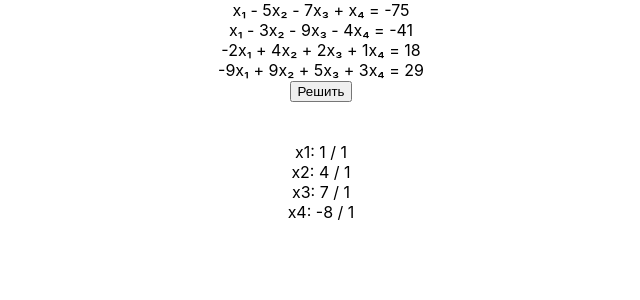
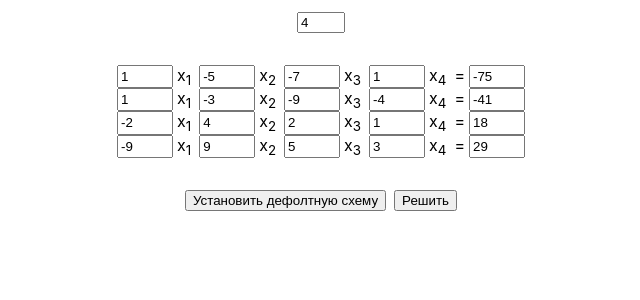
Before and after one commit to Fadinv/rudn_gaussian_elimination, a React (Create React App) app: page / in a window 1280 px wide. Shown: the top 300 px of the page, without its empty margins (319-959 px from the left). Built offline with nearby package versions, Linux system fonts and the light colour scheme.

Commit message:
saved progress

```diff
--- a/src/Components/GaussPage.tsx
+++ b/src/Components/GaussPage.tsx
@@ -19,13 +19,27 @@ export const GaussPage = () => {
 
 	const [schemeLength, setSchemeLength] = useState(4);
 
-	const [scheme, setScheme] = useState(
-		{
-			row1: [1, -5, -7, 1, -75].map((n) => new NumEntity({numerator: n, denominator: 1})),
-			row2: [1, -3, -9, -4, -41].map((n) => new NumEntity({numerator: n, denominator: 1})),
-			row3: [-2, 4, 2, 1, 18].map((n) => new NumEntity({numerator: n, denominator: 1})),
-			row4: [-9, 9, 5, 3, 29].map((n) => new NumEntity({numerator: n, denominator: 1})),
-		},
+	const setDefaultScheme = () => {
+		setSchemeLength(4);
+		window.setTimeout(() => {
+			setScheme(
+				[
+					[1, -5, -7, 1, -75].map((n) => new NumEntity({numerator: n, denominator: 1})),
+					[1, -3, -9, -4, -41].map((n) => new NumEntity({numerator: n, denominator: 1})),
+					[-2, 4, 2, 1, 18].map((n) => new NumEntity({numerator: n, denominator: 1})),
+					[-9, 9, 5, 3, 29].map((n) => new NumEntity({numerator: n, denominator: 1})),
+				]
+			);
+		});
+	};
+
+	const [scheme, setScheme] = useState<Row[]>(
+		[
+			[1, -5, -7, 1, -75].map((n) => new NumEntity({numerator: n, denominator: 1})),
+			[1, -3, -9, -4, -41].map((n) => new NumEntity({numerator: n, denominator: 1})),
+			[-2, 4, 2, 1, 18].map((n) => new NumEntity({numerator: n, denominator: 1})),
+			[-9, 9, 5, 3, 29].map((n) => new NumEntity({numerator: n, denominator: 1})),
+		]
 	);
 	let processes = false;
 
@@ -54,7 +68,23 @@ export const GaussPage = () => {
 	};
 
 	useEffect(() => {
-		!processes && doProcess();
+		setScheme(prev => {
+			const newScheme = [];
+			for (let i = 0; i <= schemeLength - 1; i++) {
+				const row: Row = [];
+				for (let j = 0; j <= schemeLength; j++) {
+					row.push(new NumEntity({numerator: 0, denominator: 1, isEmpty: true}));
+				}
+				newScheme.push(row);
+			}
+
+			return newScheme;
+		});
+	}, [schemeLength]);
+
+	useEffect(() => {
+		// !processes && doProcess();
+		setDefaultScheme();
 	}, []);
 
 	const checkXFromRow = (row: Row) => {
@@ -70,11 +100,7 @@ export const GaussPage = () => {
 			}
 		}
 
-		const filteredArr = resultsArr.filter((el, index) => {
-			return !result?.[index] && el.numerator;
-		});
-
-		// console.log('filteredArr -> ', filteredArr);
+		const filteredArr = resultsArr.filter((el, index) => !result?.[index] && el.numerator);
 
 		if (!rowResult) return;
 		if (resultsArr.filter((el, index) => el.numerator).length === 1) {
@@ -90,10 +116,8 @@ export const GaussPage = () => {
 				if (current.numerator && result?.[currentIndex]) return prev.plus(current.multiplication(result?.[currentIndex]));
 				else return prev;
 			});
-			// console.log('resultEntity', resultEntity);
 			setResult((prev) => {
 				const newResult = prev ? [...prev] : [];
-				// console.log('1231231', newResult[index], index);
 				newResult[index] = rowResult!.minus(resultEntity)!.division(resultsArr[index]);
 				return newResult;
 			});
@@ -102,53 +126,98 @@ export const GaussPage = () => {
 
 	const doProcess = () => {
 		processes = true;
-		const [row1, row2] = simplifyRowsNew(scheme.row1, scheme.row2);
-		const [, row3] = simplifyRowsNew(row1, scheme.row3);
-		const [, row4] = simplifyRowsNew(row1, scheme.row4);
-		const [row22, row33] = simplifyRowsNew(row2, row3);
-		const [, row44] = simplifyRowsNew(row2, row4);
-		const [row333, row444] = simplifyRowsNew(row33, row44, true);
+		const simplifiedRows: Row[] = [...scheme];
 
-		checkXFromRow(row444);
-		checkXFromRow(row333);
-		checkXFromRow(row22);
-		checkXFromRow(row1);
-		// console.log('RESULT', result);
+		let i = 0;
+		while (i <= schemeLength - 1) {
+			for (let j = i; j <= schemeLength - 2; j++) {
+				const [newRow1, newRow2] = simplifyRowsNew(simplifiedRows[i], simplifiedRows[j + 1]);
+				simplifiedRows[i] = newRow1;
+				simplifiedRows[j + 1] = newRow2;
+			}
+			i++;
+		}
+
+		simplifiedRows.reverse().forEach(checkXFromRow);
+
 		setFinallyResult(result);
-		console.log(row1, row2, row3, row4);
-		console.log(row22, row33, row44);
-		console.log(row333, row444);
 	};
 
 	const renderRows = () => {
-		const rows: JSX.Element[] = [];
+		const rows: React.ReactNode[] = [];
+		scheme.forEach((r, rowIndex) => {
+			const rowInnerElements: React.ReactNode[] = [];
+			r.map((el, index) => {
+				if (index === r.length - 1) {
+					rowInnerElements.push(
+						<span key={'last_' + index} style={{display: 'flex', gap: 4}}>
+							=
+						<input style={{width: 48}} type={'number'} value={el.isEmpty ? '' : el.numerator / el.denominator} onChange={e => {
+							if (!e.target.value) {
+								setScheme((prev) => {
+									const newScheme = [...prev];
+									newScheme[rowIndex][index] = new NumEntity({isEmpty: true, numerator: 0, denominator: 1});
+									return newScheme;
+								});
+							}
+							if ((+e.target.value).toFixed() === e.target.value) {
+								setScheme((prev) => {
+									const newScheme = [...prev];
+									newScheme[rowIndex][index] = new NumEntity({numerator: e.target.value ? +e.target.value : 0, denominator: 1});
+									return newScheme;
+								});
+							}
+						}}/>
+					</span>
+					);
+				} else {
+					rowInnerElements.push(
+						<span key={'x_' + index} style={{display: 'flex', gap: 4}}>
+						<input style={{width: 48}} type={'number'} value={el.isEmpty ? '' : el.numerator / el.denominator} onChange={e => {
+							if (!e.target.value) {
+								setScheme((prev) => {
+									const newScheme = [...prev];
+									newScheme[rowIndex][index] = new NumEntity({isEmpty: true, numerator: 0, denominator: 1});
+									return newScheme;
+								});
+							}
+							if ((+e.target.value).toFixed() === e.target.value) {
+								setScheme((prev) => {
+									const newScheme = [...prev];
+									newScheme[rowIndex][index] = new NumEntity({numerator: e.target.value ? +e.target.value : 0, denominator: 1});
+									return newScheme;
+								});
+							}
+						}}/>
+						<span>x<sub>{index + 1}</sub></span>
+					</span>
+					);
+				}
+			});
+			rows.push(<div key={'row_' + rowIndex} style={{display: 'flex', gap: 8, margin: '0 auto'}}>{rowInnerElements}</div>);
+		});
 
-		return <div></div>;
+		return <div style={{display: 'flex', flexDirection: 'column', justifyContent: 'center', padding: 32}}>{rows}</div>;
 	};
+
+	const processButtonIsDisabled = scheme.some(row => row.some(ent => ent.isEmpty));
+
 	return (
 		<div>
+			<input style={{marginTop: 12}} type={'number'} min={2} max={6} value={schemeLength} onChange={(e) => setSchemeLength(+e.target.value)}/>
 			{renderRows()}
-			<div>
-				x₁ - 5x₂ - 7x₃ + x₄ = -75
-			</div>
-			<div>
-				x₁ - 3x₂ - 9x₃ - 4x₄ = -41
-			</div>
-			<div>
-				-2x₁ + 4x₂ + 2x₃ + 1x₄ = 18
-			</div>
-			<div>
-				-9x₁ + 9x₂ + 5x₃ + 3x₄ = 29
+
+			<div style={{display: 'flex', gap: 8, justifyContent: 'center'}}>
+				<button onClick={setDefaultScheme}>Установить дефолтную схему</button>
+				<button disabled={processButtonIsDisabled} onClick={doProcess}>Решить</button>
 			</div>
 
-			<button onClick={doProcess}>Решить</button>
-
-			{!finallyResult ? null : (
+			{(!finallyResult || finallyResult.some(el => !el)) ? null : (
 				<div style={{marginTop: 40}}>
-					<div>x1: {finallyResult[0]?.value.numerator} / {finallyResult[0]?.value.denominator}</div>
-					<div>x2: {finallyResult[1]?.value.numerator} / {finallyResult[1]?.value.denominator}</div>
-					<div>x3: {finallyResult[2]?.value.numerator} / {finallyResult[2]?.value.denominator}</div>
-					<div>x4: {finallyResult[3]?.value.numerator} / {finallyResult[3]?.value.denominator}</div>
+					{finallyResult.map((el, index) => {
+						if (el.value.denominator === 1) return <div key={index}>X<sub>{index + 1}</sub> = {el.value.numerator}</div>
+						else return <div key={index}>X<sub>{index + 1}</sub> = {el.value.numerator} / {el.value.denominator}</div>
+					})}
 				</div>
 			)}
 		</div>
--- a/src/entities/NumEntity.ts
+++ b/src/entities/NumEntity.ts
@@ -1,22 +1,24 @@
 interface NumEntityParams {
 	numerator: number;
 	denominator: number;
+	isEmpty?: boolean;
 }
 
 export class NumEntity {
 	private _numerator: number;
 	private _denominator: number;
+	private _isEmpty: boolean;
 
 	constructor(params: NumEntityParams) {
 		this._numerator = params.numerator;
 		this._denominator = params.denominator;
+		this._isEmpty = params.isEmpty ?? false;
 	}
 
 	public get numerator() { return this._numerator; }
 	public get denominator() { return this._denominator; }
-	public get isMinusSign() { return this._numerator / this._denominator < 0; }
 	public get value() { return {numerator: this._numerator, denominator: this._denominator}; }
-	public get isOne() { return this._numerator === 1 && this._denominator === 1; }
+	public get isEmpty() { return this._isEmpty; }
 
 	public multiplication = (byNum: NumEntity) => {
 		let numerator = +(this._numerator * byNum._numerator).toFixed();
```
